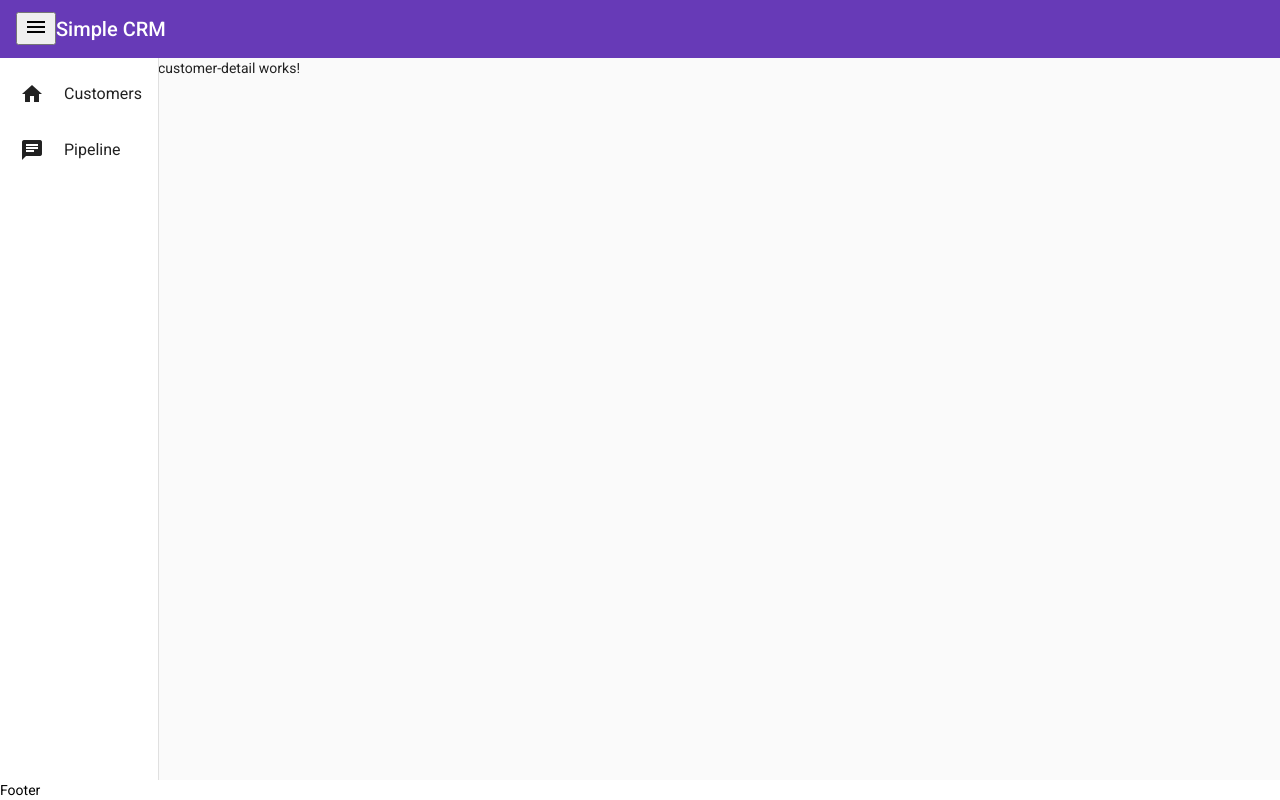
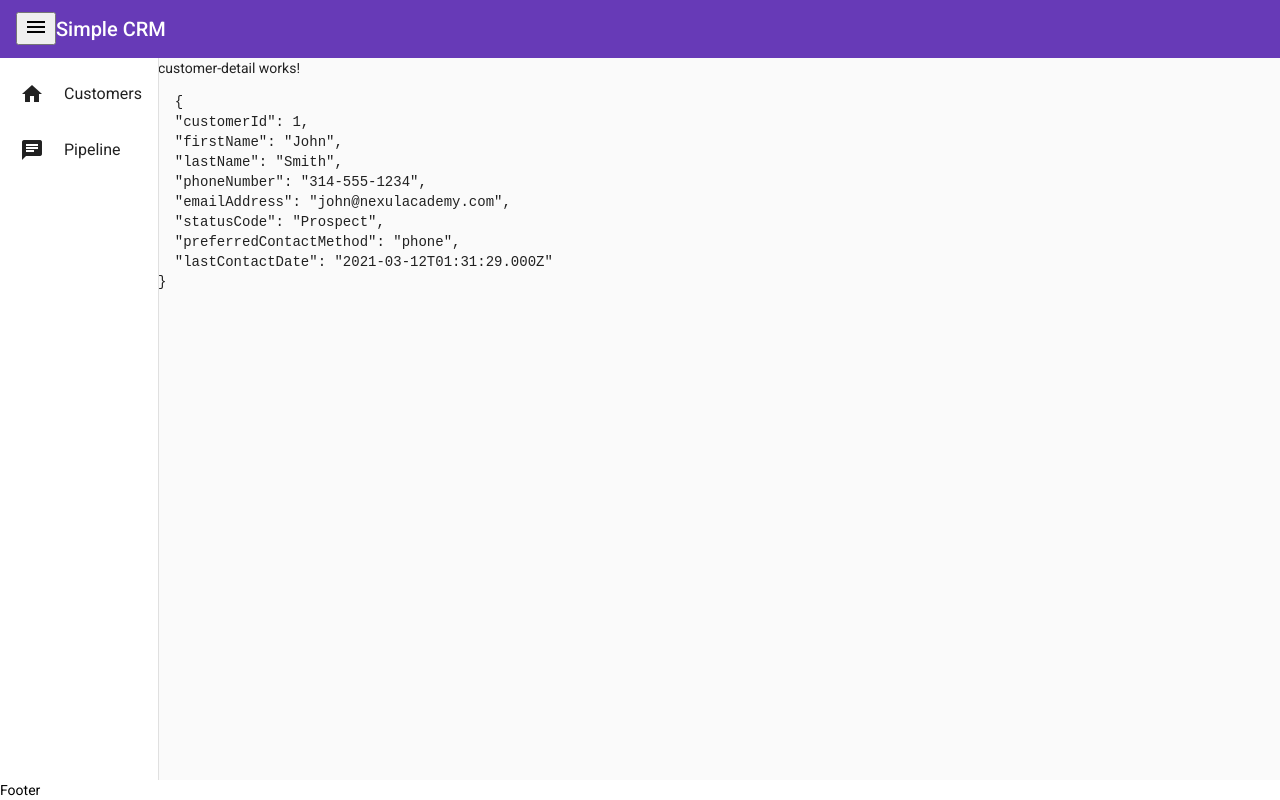
Before and after one commit to c-bec-k/aspnet-core-fundamentals-v3, an Angular app in the folder aspnet-core-fundamentals-v3/simple-crm-cli/: page /customer/1 in a window 1280 px wide. Built offline with nearby package versions, Linux system fonts and the light colour scheme.

Commit message:
63: observable service used in component with route parameters

```diff
--- a/aspnet-core-fundamentals-v3/simple-crm-cli/src/app/customer/customer-detail/customer-detail.component.html
+++ b/aspnet-core-fundamentals-v3/simple-crm-cli/src/app/customer/customer-detail/customer-detail.component.html
@@ -1 +1,5 @@
 <p>customer-detail works!</p>
+
+<pre>
+  {{customer | json}}
+</pre>
--- a/aspnet-core-fundamentals-v3/simple-crm-cli/src/app/customer/customer-detail/customer-detail.component.ts
+++ b/aspnet-core-fundamentals-v3/simple-crm-cli/src/app/customer/customer-detail/customer-detail.component.ts
@@ -1,6 +1,7 @@
 import { Component, OnInit } from '@angular/core';
 import { FormBuilder } from '@angular/forms';
 import { ActivatedRoute } from '@angular/router';
+import { Customer } from '../customer.model';
 import { CustomerService } from '../customer.service';
 
 @Component({
@@ -10,6 +11,7 @@ import { CustomerService } from '../customer.service';
 })
 export class CustomerDetailComponent implements OnInit {
   customerId!: number;
+  customer!: Customer;
 
   constructor(
     private fb: FormBuilder,
@@ -19,6 +21,7 @@ export class CustomerDetailComponent implements OnInit {
 
   ngOnInit(): void {
     this.customerId = parseInt(this.route.snapshot.params.id, 10)
+    this.customerService.get(this.customerId).subscribe(cust => {if (cust) this.customer = cust});
   }
 
 }
--- a/aspnet-core-fundamentals-v3/simple-crm-cli/src/app/customer/customer-mock.service.ts
+++ b/aspnet-core-fundamentals-v3/simple-crm-cli/src/app/customer/customer-mock.service.ts
@@ -61,4 +61,9 @@ export class CustomerMockService extends CustomerService {
     return of(customer);
   }
 
+  get(customerId: number): Observable<Customer | undefined> {
+    const item = this.customers.find(c => c.customerId === customerId);
+    return of(item);
+  }
+
 }
--- a/aspnet-core-fundamentals-v3/simple-crm-cli/src/app/customer/customer.service.ts
+++ b/aspnet-core-fundamentals-v3/simple-crm-cli/src/app/customer/customer.service.ts
@@ -22,5 +22,9 @@ export class CustomerService {
     return this.http.put<Customer>(`api/customer/${customer.customerId}`, customer);
   }
 
+  get(customerId: number): Observable<Customer | undefined> {
+    return this.http.get<Customer>(`/api/customer/${customerId}`);
+  }
+
 
 }
```
